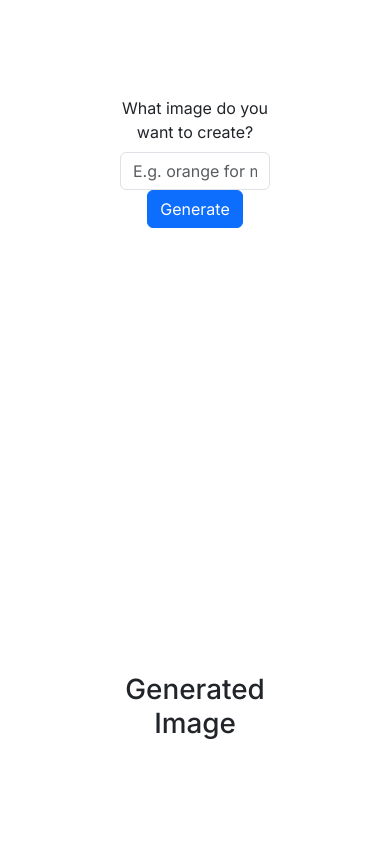
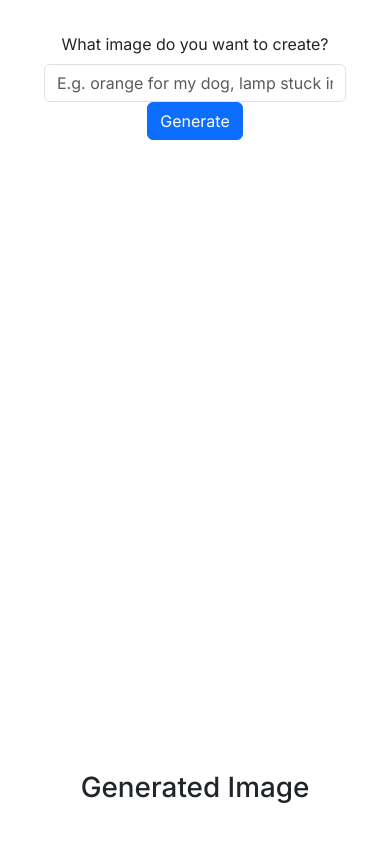
Before and after one commit to petermc87/kiddoart, a Next.js app: page / in a window 390 px wide. Built offline with nearby package versions, Linux system fonts and the light colour scheme.

Commit message:
Update responsiveness.

```diff
--- a/app/page.tsx
+++ b/app/page.tsx
@@ -7,15 +7,15 @@ import styles from "./page.module.css";
 
 export default function Home() {
   return (
-    <Container>
-      <main className={styles.main}>
-        <Container style={{ textAlign: "center" }}>
+    // <Container>
+    <main className={styles.main} style={{ padding: "2rem" }}>
+      <Container style={{ textAlign: "center", maxWidth: "30rem" }}>
         <SuggestionInput />
       </Container>
       <Container style={{ textAlign: "center" }}>
         <GeneratedImage />
       </Container>
     </main>
-    </Container>
+    // </Container>
   );
 }
```
Lines whose indentation alone changed are shown as unchanged.
